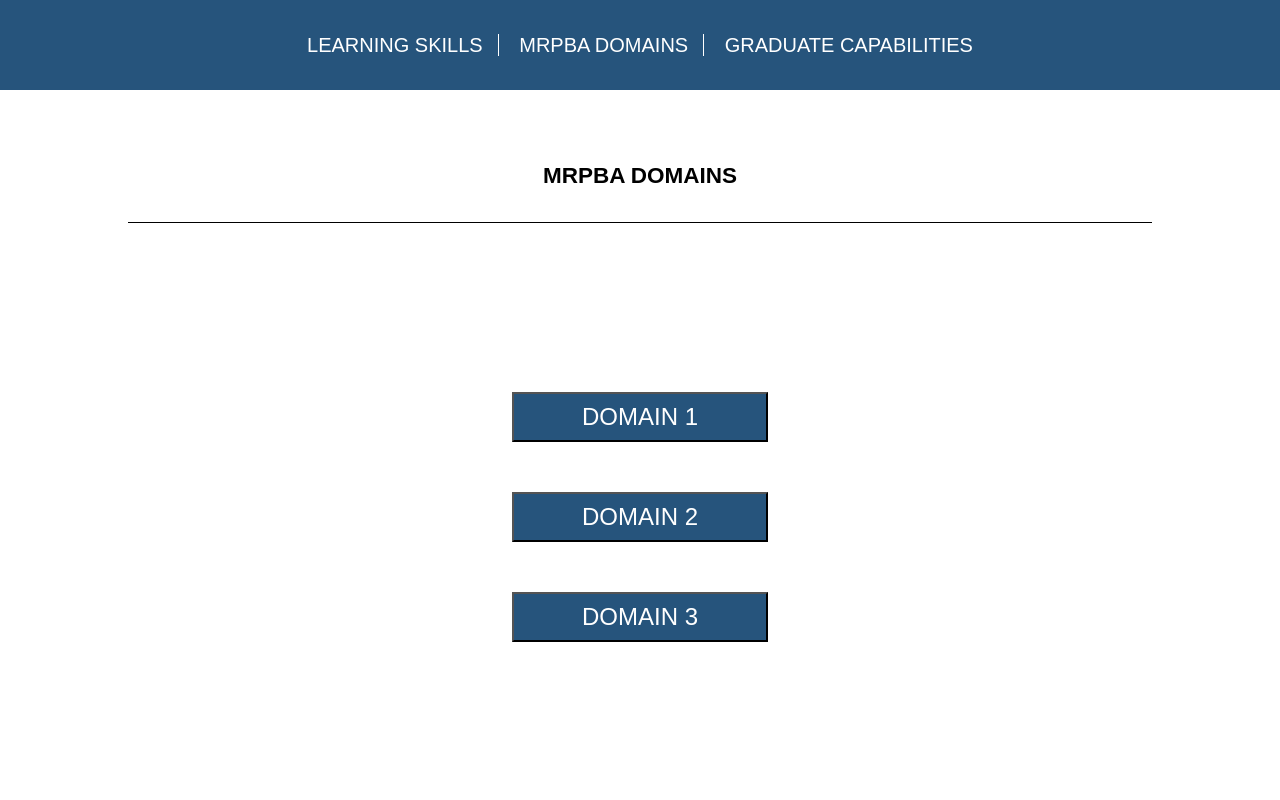
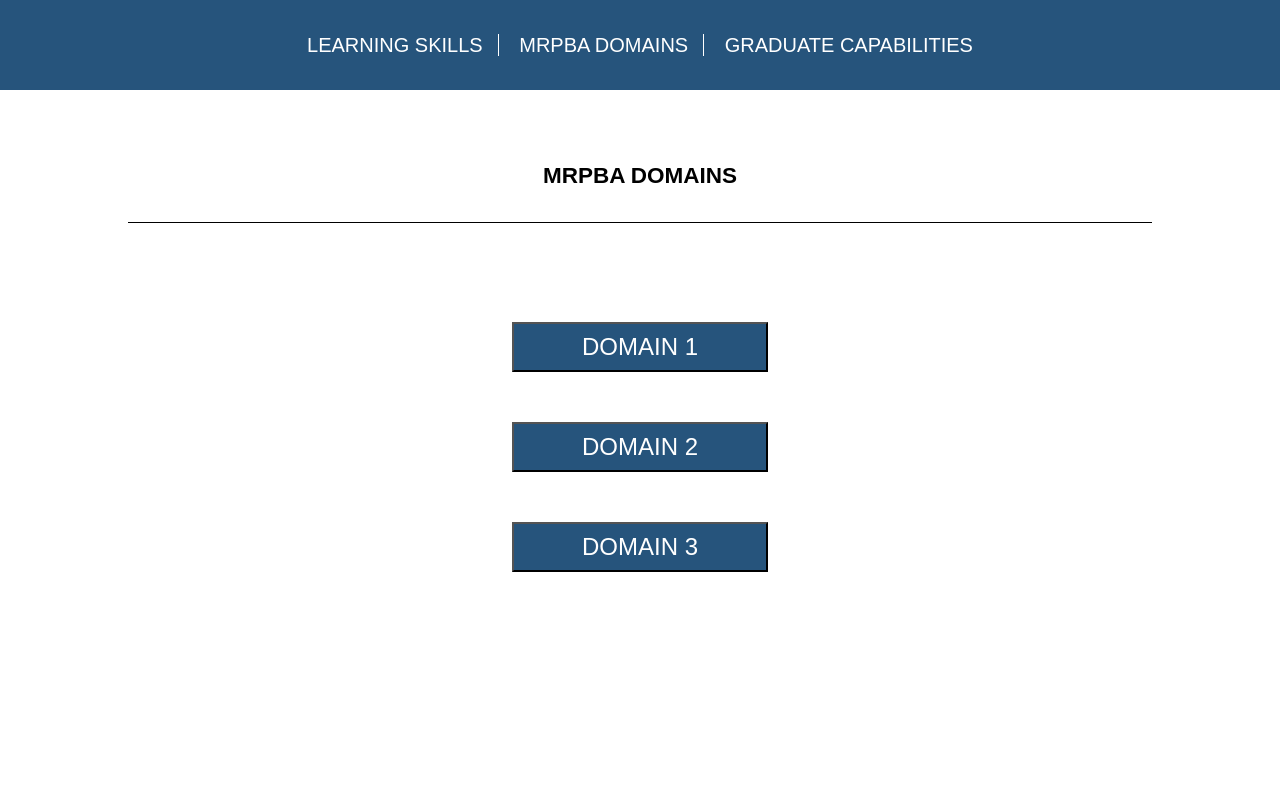
Before and after one commit to JamesN96/e-Radfolio-v2, a plain HTML site: page mrpba.html in a window 1280 px wide. Shown: the top 800 px of the page. Drawn offline with Linux system fonts and the light colour scheme.

Commit message:
Change the margin values of the domain section in mrpba.html

```diff
--- a/css/style.css
+++ b/css/style.css
@@ -191,7 +191,7 @@ header nav {
 /* Domain section */
 
 #domains {
-    margin: 100px 0 400px 0;
+    margin: 30px 0 280px 0;
     text-align: center;
 }
 
```
